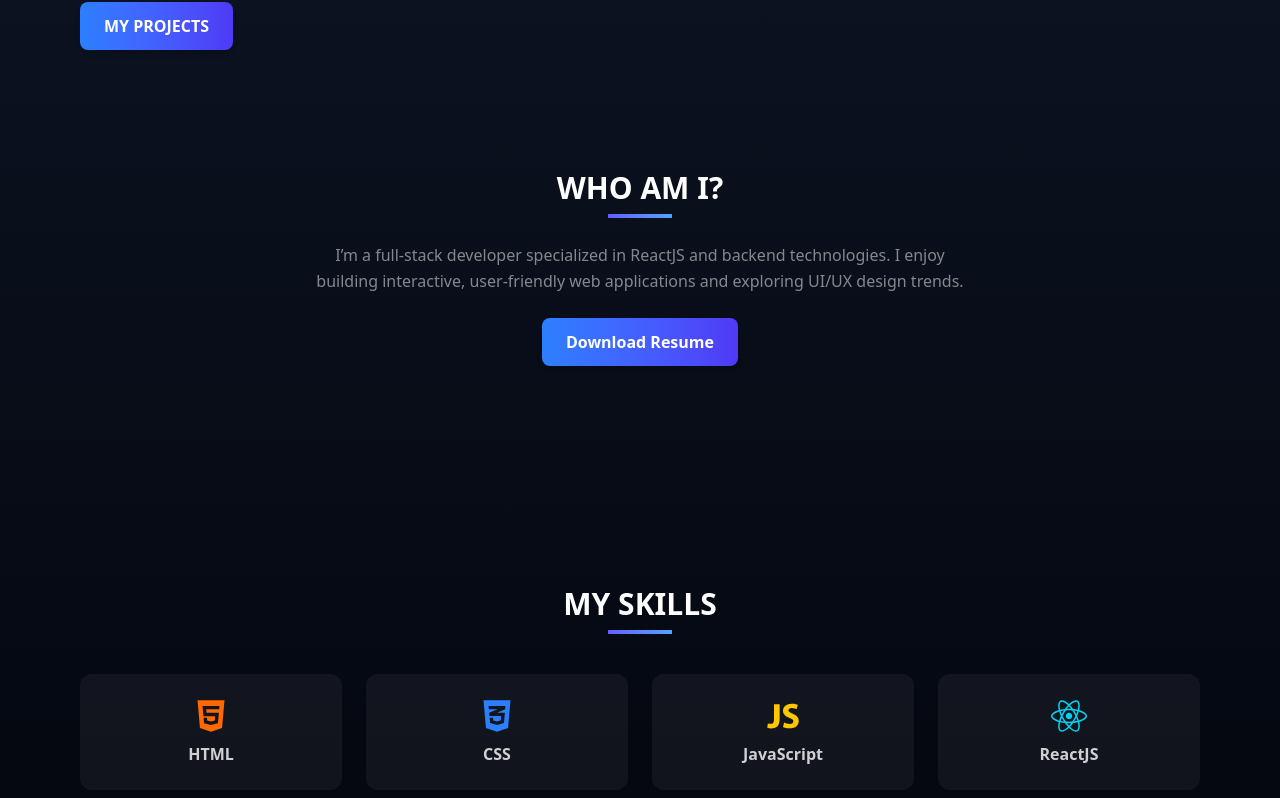
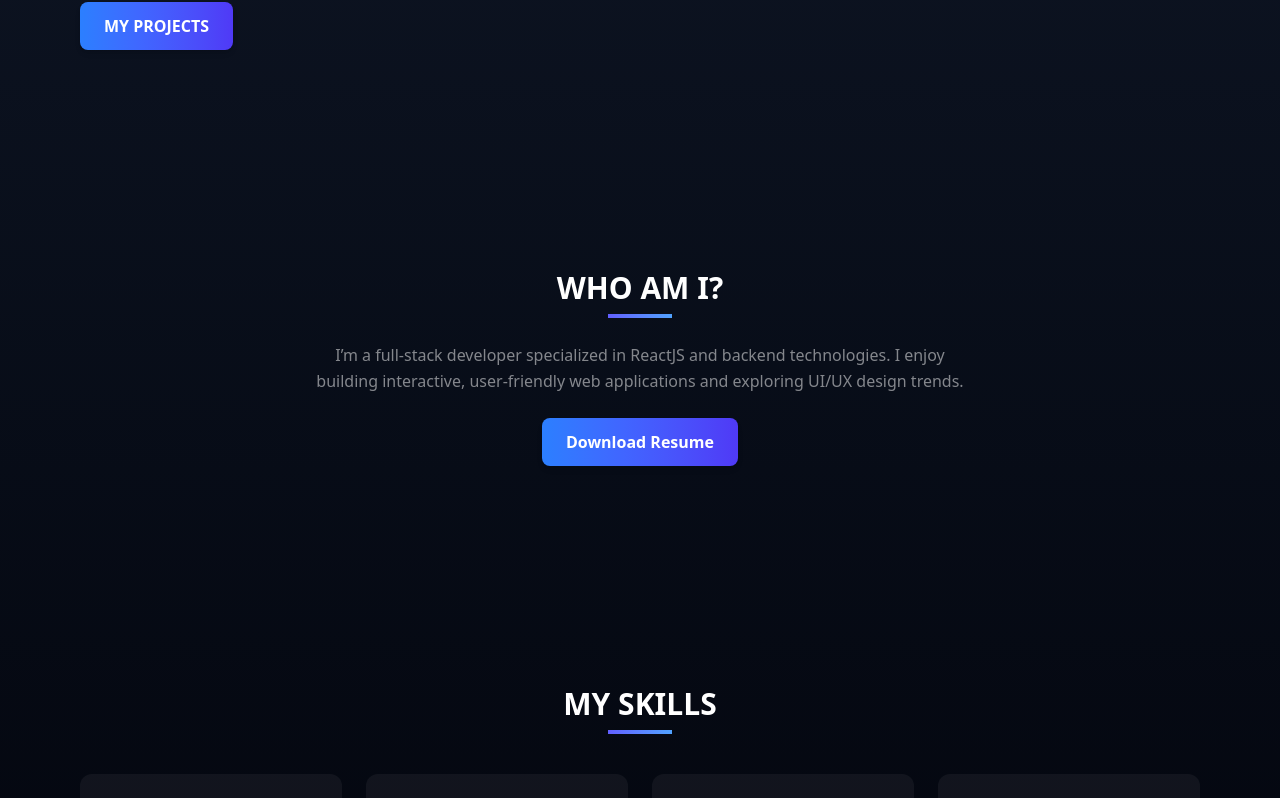
Before and after one commit to sunnybhull95/my-portfolio, a React (Vite) app: page / in a window 1280 px wide. Shown: the part 452-1250 px from the top of the page. Built offline with nearby package versions, Linux system fonts and the light colour scheme.

Commit message:
Updated Spacing

```diff
--- a/src/components/About.jsx
+++ b/src/components/About.jsx
@@ -2,7 +2,7 @@ export default function About() {
   return (
     <section
       id="about"
-      className="max-w-6xl mx-auto px-4 pb-40 pt-5 text-center"
+      className="max-w-6xl mx-auto px-4 pb-40 pt-30 text-center"
     >
       <h2 className="text-3xl  font-bold mb-6 text-white relative inline-block after:block after:w-16 after:h-1 after:bg-gradient-to-l after:from-blue-400 after:to-indigo-500 after:mx-auto after:mt-2">
         WHO AM I?
```
